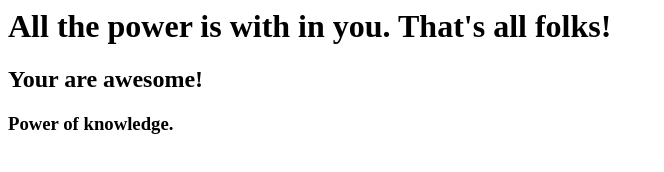
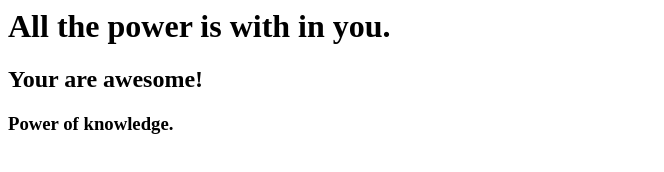
Before and after one commit to huraru/firstgitrepo, a plain HTML site: page index.html in a window 1280 px wide. Shown: the whole page, without its empty margins (0-664 px from the left). Drawn offline with Linux system fonts and the light colour scheme.

Commit message:
conflict ex

```diff
--- a/index.html
+++ b/index.html
@@ -1,6 +1,6 @@
 <html>
 	<body>
-		<h1>All the power is with in you. That's all folks!</h1>
+		<h1>All the power is with in you.</h1>
 		<h2> Your are awesome!</h2>
 		<h3>Power of knowledge.</h3>
 	</body>
```
